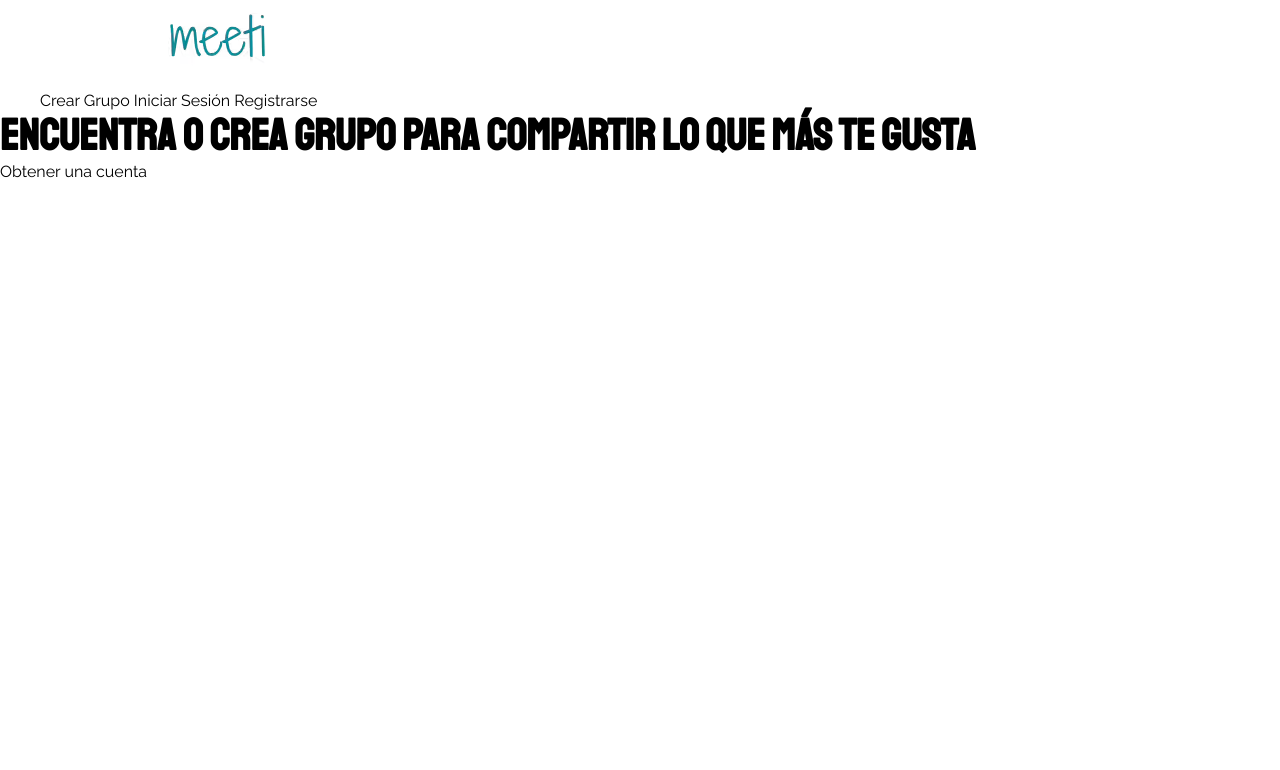
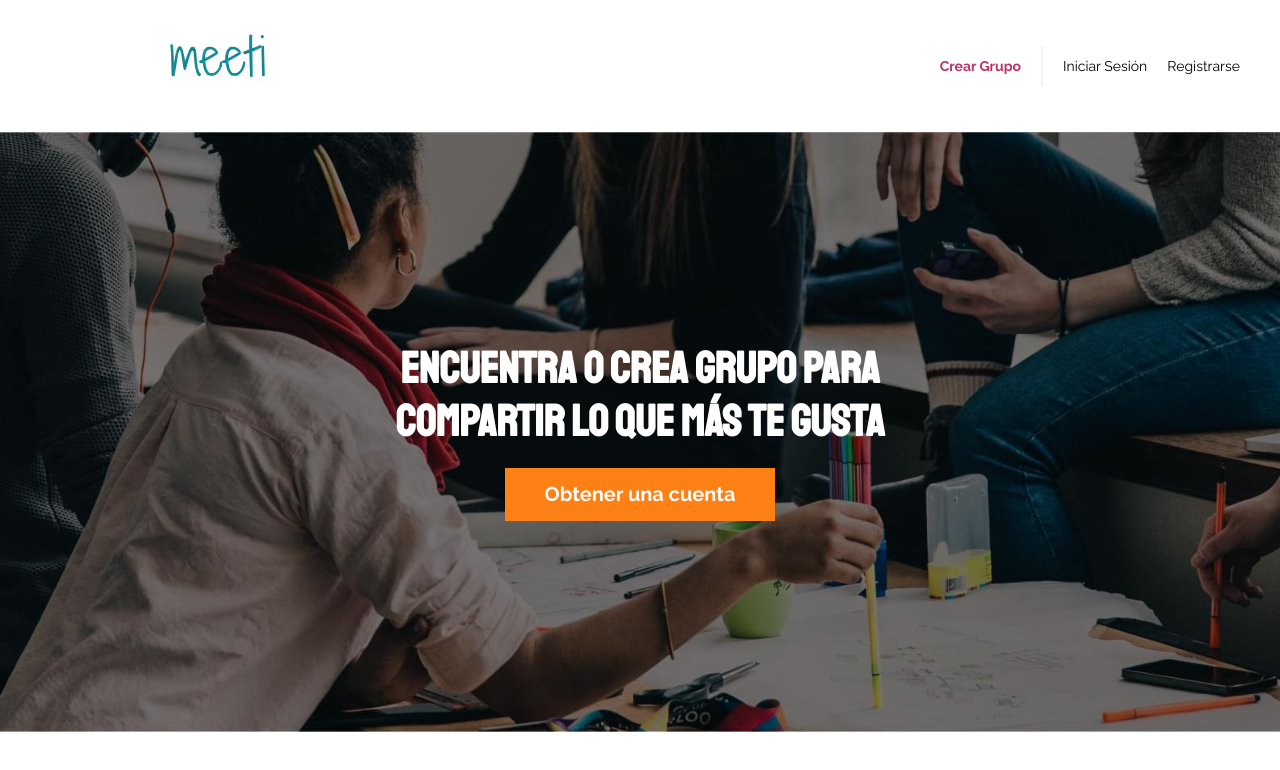
Before and after one commit to LuisMarioSolano/meeti, a website: page index.html in a window 1280 px wide. Drawn offline with Linux system fonts and the light colour scheme.

Commit message:
Style for .hero

```diff
--- a/index.html
+++ b/index.html
@@ -1,36 +1,41 @@
 <!DOCTYPE html>
 <html lang="en">
   <head>
-    <meta charset="UTF-8">
-    <meta http-equiv="X-UA-Compatible" content="IE=edge">
-    <meta name="viewport" content="width=device-width, initial-scale=1.0">
+    <meta charset="UTF-8" />
+    <meta http-equiv="X-UA-Compatible" content="IE=edge" />
+    <meta name="viewport" content="width=device-width, initial-scale=1.0" />
     <title>Meeti</title>
-    <link href="https://fonts.googleapis.com/css?family=Raleway:400,700,900|Staatliches" rel="stylesheet">
-    <link rel="stylesheet" href="build/css/app.css">
+    <link
+      href="https://fonts.googleapis.com/css?family=Raleway:400,700,900|Staatliches"
+      rel="stylesheet"
+    />
+    <link rel="stylesheet" href="build/css/app.css" />
   </head>
   <body>
     <header class="header contenedor">
       <div class="header__logo">
         <a href="index.html">
           <picture>
-                    <source srcset="build/img/logo.avif" type="image/avif">
-                    <source srcset="build/img/logo.webp" type="image/webp">
-                    <img loading="lazy" src="build/img/logo.png" alt="logo meeti">
+            <source srcset="build/img/logo.avif" type="image/avif" />
+            <source srcset="build/img/logo.webp" type="image/webp" />
+            <img loading="lazy" src="build/img/logo.png" alt="logo meeti" />
           </picture>
         </a>
-
+      </div>
       <nav class="navegacion">
-                <a class="navegacion__enlace navegacion__enlace--crear" href="#">Crear Grupo</a>
+        <a class="navegacion__enlace navegacion__enlace--crear" href="#"
+          >Crear Grupo</a
+        >
         <a class="navegacion__enlace" href="#">Iniciar Sesión</a>
         <a class="navegacion__enlace" href="#">Registrarse</a>
       </nav>
-        </div>
     </header>
 
     <section class="hero">
-        <h1 class="hero__texto">Encuentra o crea grupo para compartir lo que más te gusta</h1>
+      <h1 class="hero__texto">
+        Encuentra o crea grupo para compartir lo que más te gusta
+      </h1>
       <a class="hero__enlace" href="#">Obtener una cuenta</a>
     </section>
-
   </body>
 </html>
--- a/src/scss/app.scss
+++ b/src/scss/app.scss
@@ -1 +1,3 @@
 @use 'base';
+@use 'ui/header';
+@use 'ui/contenido';
--- /dev/null
+++ b/src/scss/ui/contenido/_hero.scss
@@ -0,0 +1,24 @@
+@use 'base/variables' as v;
+@use 'base/mixins' as m;
+
+.hero {
+    min-height: 60rem;
+    background-image: url(../img/hero.jpg);
+    background-size: cover;
+    background-position: center;
+
+    display: flex;
+    flex-direction: column;
+    justify-content: center;
+    align-items: center;
+
+    text-align: center;
+
+    &__texto {
+        max-width: 60rem;
+        color: v.$blanco;
+    }
+    &__enlace {
+        @include m.boton(v.$terciario, v.$blanco);
+    }
+}
--- /dev/null
+++ b/src/scss/ui/contenido/_index.scss
@@ -0,0 +1 @@
+@forward 'hero';
```
Also changed, not shown: build/css/app.css, 1 other file. Lines whose indentation alone changed are shown as unchanged.
